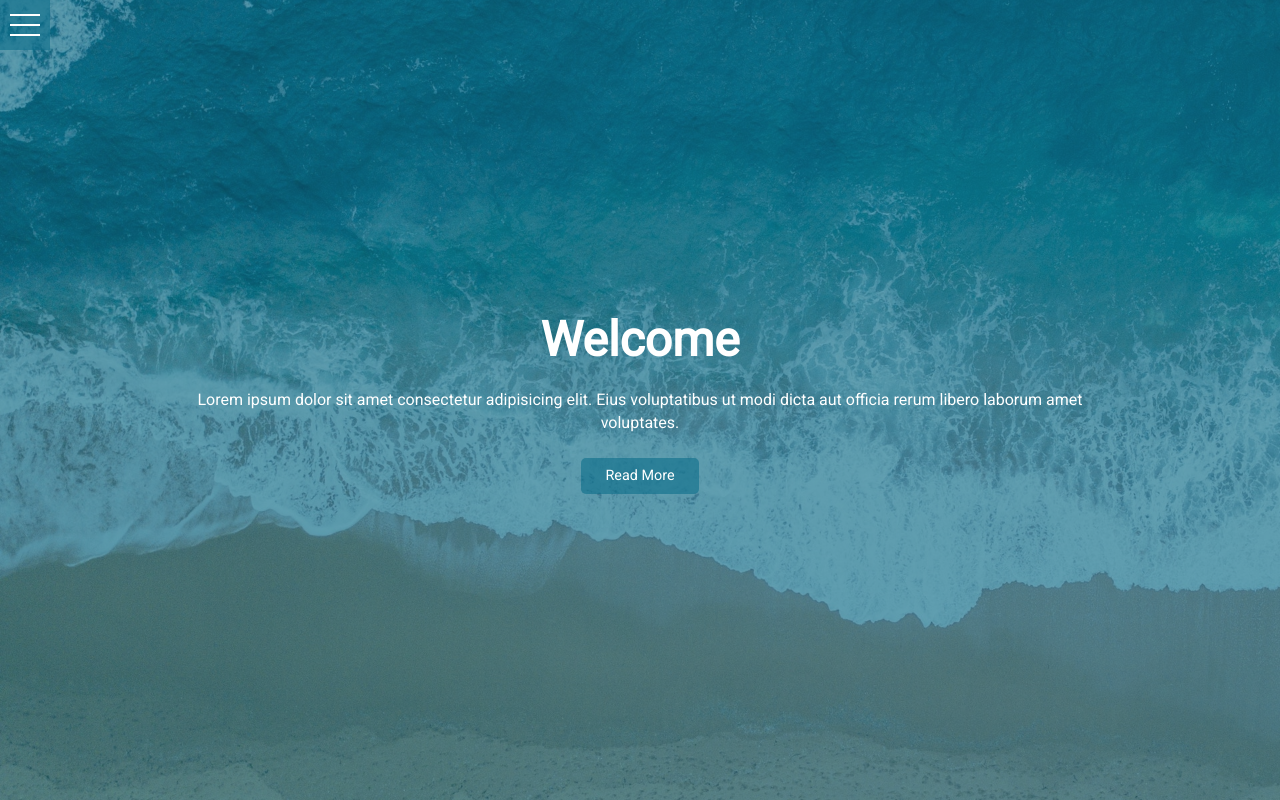
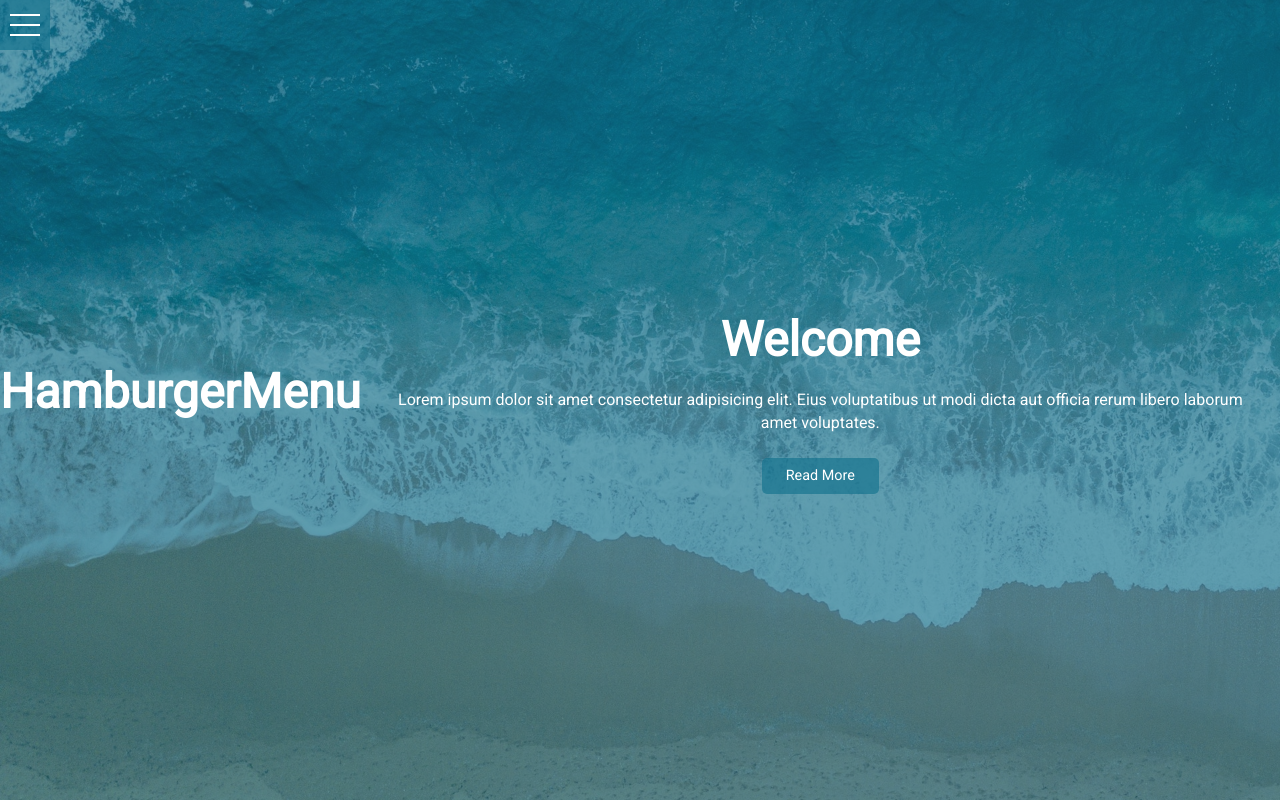
Before and after one commit to ayanluap/Hamburger_Menu, a plain HTML site: page index.html in a window 1280 px wide. Drawn offline with Linux system fonts and the light colour scheme.

Commit message:
Logo added and bg behind ham_lines removed

```diff
--- a/index.html
+++ b/index.html
@@ -28,6 +28,9 @@
   </div>
 
   <header id="showcase">
+    <h1 class="logo">
+      <span class="clr">Hamburger</span>Menu
+    </h1>
     <div class="showcase-content container">
       <h1 class="heading">
         Welcome
```
